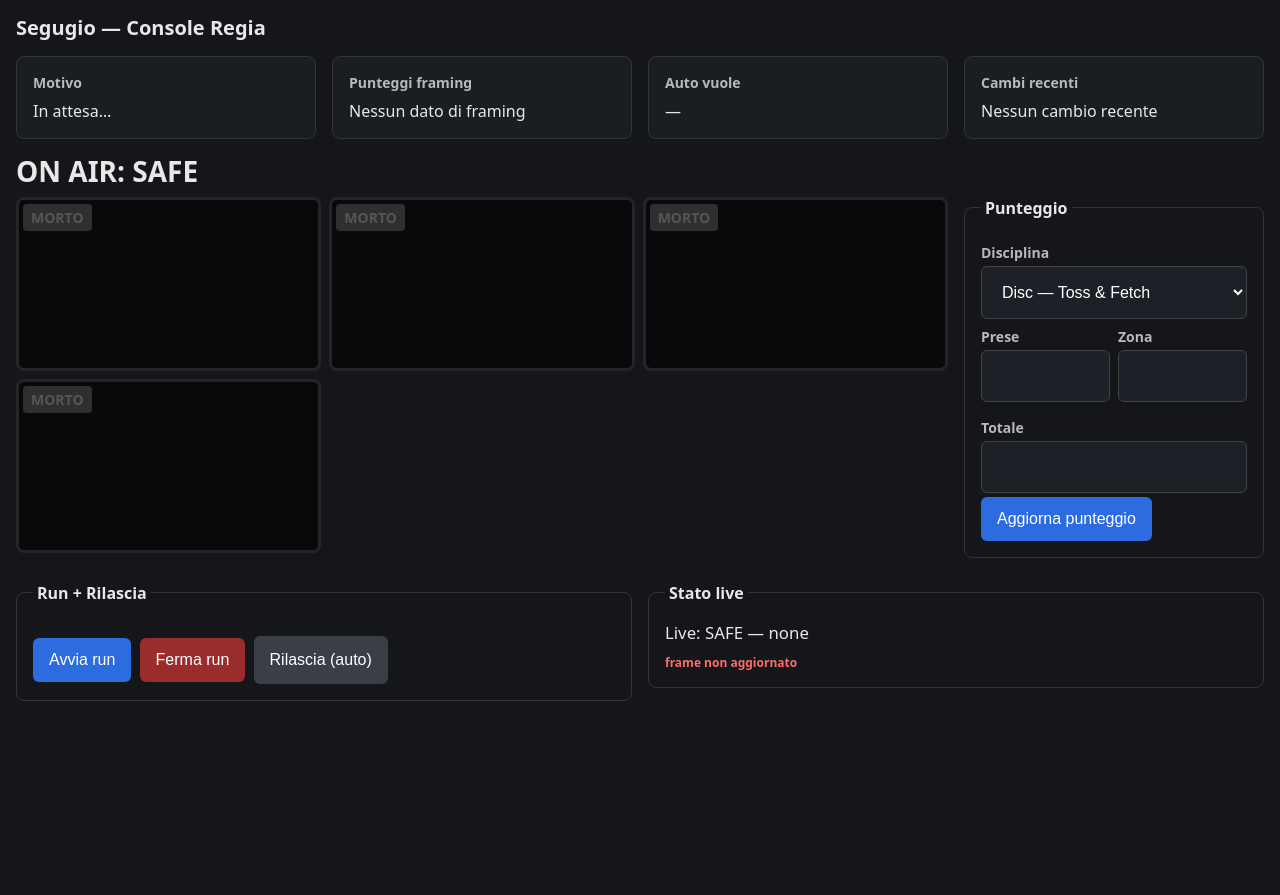
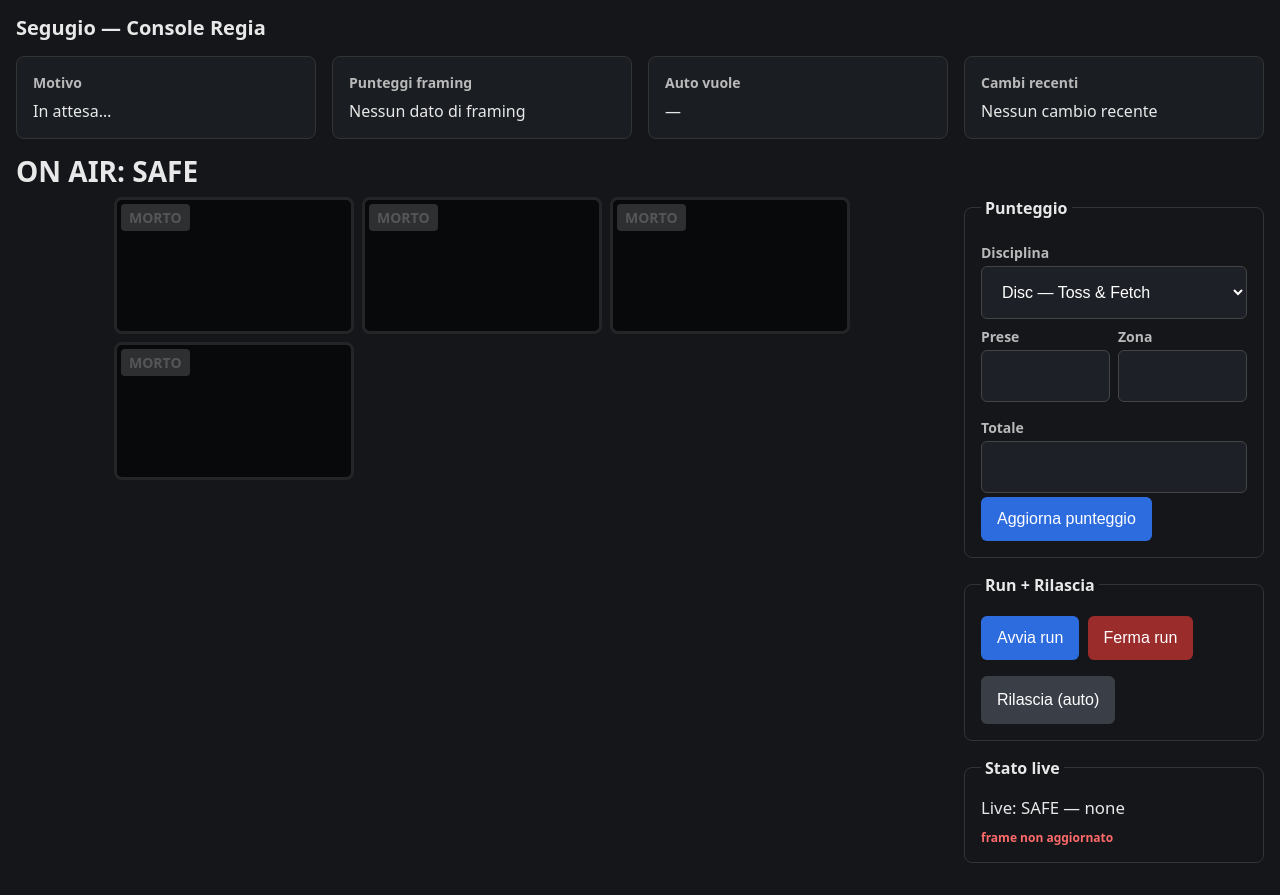
Before and after one commit to 7hemas7er/segugio, a Flask app: page / in a window 1280 px wide. Before the commit the page ends 701 px from the top, so only its background shows below. Run offline with Flask 3, Linux system fonts and the light colour scheme; data that the repository does not hold is empty.

Commit message:
feat(console): stack controls under Punteggio; cap live to viewport height
Co-Authored-By: Claude Opus 4.8 (1M context) <noreply@anthropic.com>

```diff
--- a/src/segugio/ui/templates/console.html
+++ b/src/segugio/ui/templates/console.html
@@ -62,17 +62,14 @@
     .live-row > * { margin-bottom: 0; }
     .live-row > form > fieldset:last-child,
     .live-row > fieldset:last-child { margin-bottom: 0; }
-    /* BAND 4 — 2 control cards in a horizontal row below the live-row (Run+Rilascia, Stato live).
-       Keeps the safe-area-inset-bottom that previously lived on .cluster-bottom. */
-    .control-strip { display: grid; grid-template-columns: repeat(2, 1fr); gap: 16px;
-                     align-items: start; margin: 24px 0 0;
-                     padding-bottom: env(safe-area-inset-bottom, 0px);
-                     padding-right: env(safe-area-inset-right, 0px); }
-    /* Drop the redundant trailing margin of the cards' fieldset/form so they add no extra
-       vertical space that could reopen the scroll. */
-    .control-strip > * { margin-bottom: 0; }
-    .control-strip > * > fieldset:last-child,
-    .control-strip > fieldset:last-child { margin-bottom: 0; }
+    /* The live-row RIGHT column: Punteggio + Run/Rilascia + Stato live stacked vertically beside
+       the live. The safe-area-inset padding that lived on .control-strip moves here. */
+    .side-col { display: flex; flex-direction: column; gap: 16px;
+                padding-bottom: env(safe-area-inset-bottom, 0px);
+                padding-right: env(safe-area-inset-right, 0px); }
+    .side-col > * { margin-bottom: 0; }
+    .side-col > * > fieldset:last-child,
+    .side-col > fieldset:last-child { margin-bottom: 0; }
     .sidebar-block { background: #1a1d22; border: 1px solid #333; border-radius: 8px; padding: 16px; }
     .sidebar-block h2 { font-size: 0.875rem; font-weight: 700; margin: 0 0 8px; color: #b9b9b9; }
     .tabular { font-variant-numeric: tabular-nums; }
@@ -81,12 +78,14 @@
     @media (max-width: 1024px) {
       .info-strip { grid-template-columns: repeat(2, 1fr); }
       .live-row { grid-template-columns: 1fr; }
-      .control-strip { grid-template-columns: 1fr; }
     }
 
-    /* --- Multiview (MVW-01/02/03): the single live; fills its live-row column (no max-width
-       cap / centering, so the tile is as large as the column allows). --- */
-    .multiview { display: grid; gap: 8px;
+    /* --- Multiview (MVW-01/02/03): the single live. Capped by the vertical budget so the 16/9
+       tile never runs off the bottom of the screen — the cap is on WIDTH (height = width*9/16),
+       preserving the img object-fit / bbox letterbox math. Centers (margin auto) when the cap
+       binds. Tune the 21rem chrome budget if the live should be bigger/smaller. --- */
+    .multiview { display: grid; gap: 8px; margin: 0 auto;
+                 max-width: calc((100vh - 21rem) * 16 / 9);
                  grid-template-columns: repeat(auto-fit, minmax(240px, 1fr)); }
     /* Whole tile = the force control (D-02): role=button, ≥44px, no native highlight → :active. */
     .tile { position: relative; border: 3px solid #333; border-radius: 8px; overflow: hidden;
@@ -238,9 +237,11 @@
     {% endfor %}
   </div>
 
-    <!-- Punteggio card — RIGHT column of the live-row, beside the multiview. SCORE ENTRY:
-         discipline selector + 3 per-discipline field sets (SCR-02); the SCV-02 overlay
-         preview stays INSIDE this card. -->
+  <!-- RIGHT column of the live-row: Punteggio + Run/Rilascia + Stato live stacked vertically
+       beside the live (the bottom control-strip is gone). -->
+  <div class="side-col">
+
+    <!-- Punteggio card — SCORE ENTRY: discipline selector + 3 per-discipline field sets (SCR-02). -->
     <form id="form-score" method="post" action="/score">
       <fieldset>
         <legend>Punteggio</legend>
@@ -283,16 +284,9 @@
       </fieldset>
     </form>
 
-  </div>
-  <!-- /live-row -->
-
-  <!-- BAND 4 — control-strip: 2 control cards below the live-row:
-       (a) Run + Rilascia (one fieldset) — (b) Stato live (#stato/#feeds/#freshness). -->
-  <div class="control-strip">
-
-    <!-- (a) RUN START/STOP (D-09) + OVERRIDE undo (D-03) UNITED in one fieldset. The blind
-             per-cam text force buttons are REMOVED; the whole tile is the force control.
-             "Rilascia (auto)" stays the distinct large always-visible undo. -->
+    <!-- Run + Rilascia: RUN START/STOP (D-09) + OVERRIDE undo (D-03) UNITED in one fieldset.
+         The blind per-cam text force buttons are REMOVED; the whole tile is the force control.
+         "Rilascia (auto)" stays the distinct large always-visible undo. -->
     <fieldset>
       <legend>Run + Rilascia</legend>
       <button type="button" data-action="start" class="run-btn">Avvia run</button>
@@ -300,7 +294,7 @@
       <button type="button" id="rilascia" class="secondary">Rilascia (auto)</button>
     </fieldset>
 
-    <!-- (c) LIVE DIRECTOR STATUS read-back (D-11) -->
+    <!-- Stato live: LIVE DIRECTOR STATUS read-back (D-11) -->
     <fieldset>
       <legend>Stato live</legend>
       <div id="stato">Live: <span id="live-cam">—</span> — <span id="live-reason">—</span></div>
@@ -310,6 +304,10 @@
     </fieldset>
 
   </div>
+  <!-- /side-col -->
+
+  </div>
+  <!-- /live-row -->
 
   <script>
     // --- discipline selector toggles the matching field set (SCR-02) ---
```
Also changed, not shown: .planning/STATE.md.
